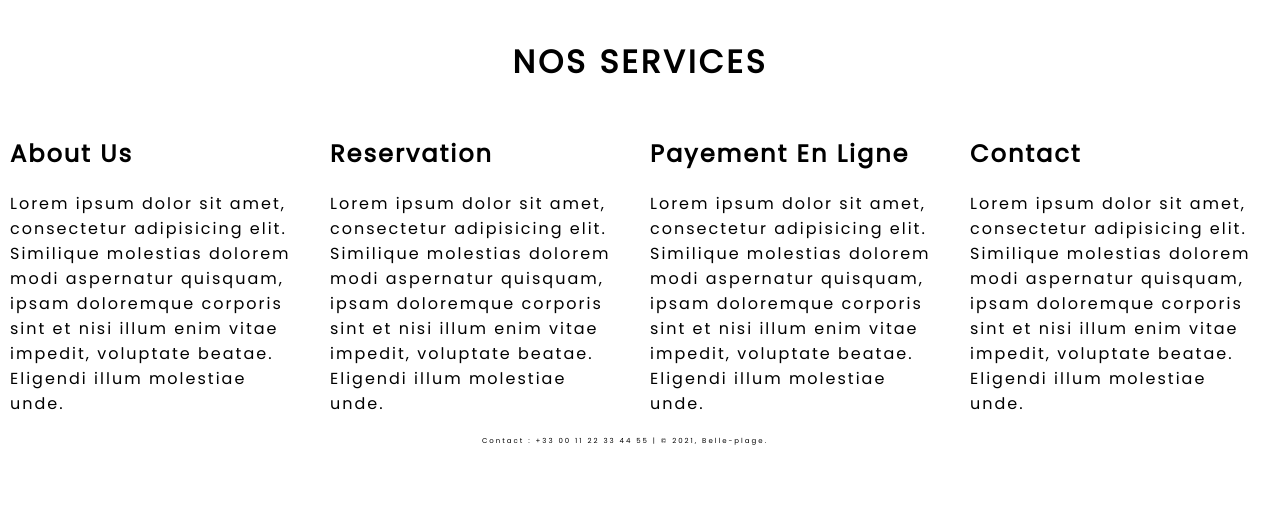
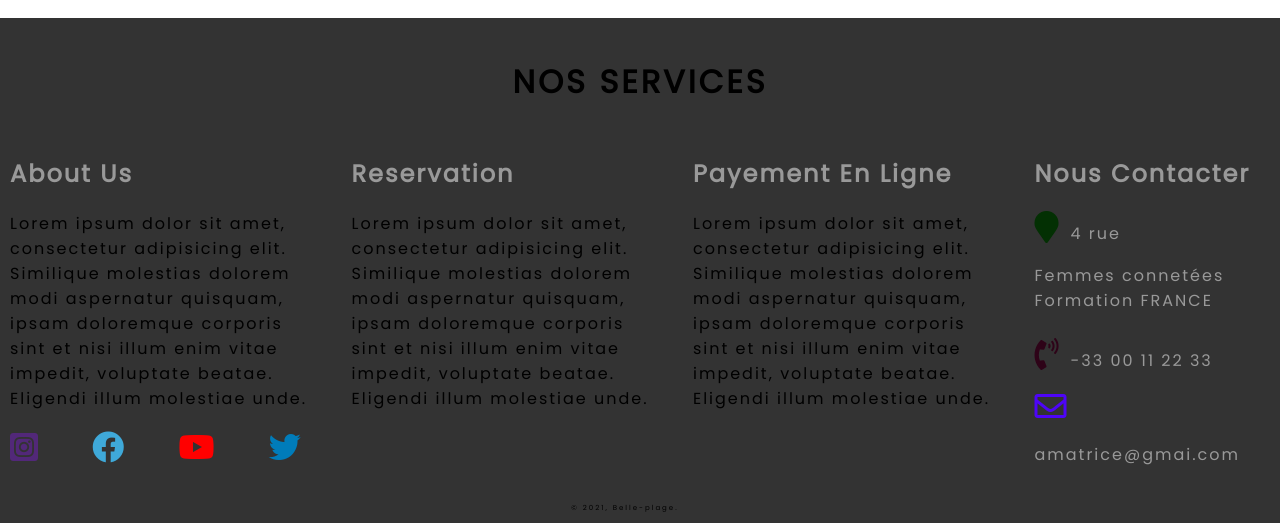
Before and after one commit to Mariam-26/exos-grid, a plain HTML site: page index.html in a window 1280 px wide. Shown: the part 3346-3869 px from the top of the page. Before the commit the page ends 3792 px from the top, so only its background shows below. Drawn offline with Linux system fonts and the light colour scheme.

Commit message:
envoi sur github

```diff
--- a/index.html
+++ b/index.html
@@ -5,6 +5,7 @@
     <meta http-equiv="X-UA-Compatible" content="IE=edge">
     <meta name="viewport" content="width=device-width, initial-scale=1.0">
     <title>Site Amateur</title>
+    <link rel="stylesheet" href="https://cdnjs.cloudflare.com/ajax/libs/font-awesome/5.15.3/css/all.min.css" integrity="sha512-iBBXm8fW90+nuLcSKlbmrPcLa0OT92xO1BIsZ+ywDWZCvqsWgccV3gFoRBv0z+8dLJgyAHIhR35VZc2oM/gI1w==" crossorigin="anonymous" />
     <link rel="stylesheet" href="style.css">
 </head>
 <body id="home">
@@ -123,6 +124,20 @@
             <div class="service">
                 <h3>about us</h3>
                 <p>Lorem ipsum dolor sit amet, consectetur adipisicing elit. Similique molestias dolorem modi aspernatur quisquam, ipsam doloremque corporis sint et nisi illum enim vitae impedit, voluptate beatae. Eligendi illum molestiae unde.</p>
+
+                <a href="http://www.instagram.com" target="_blank">
+                    <i class="fab fa-instagram-square"></i>
+                </a>
+                <a href="http://www.facebook.com" target="_blank">
+                    <i class="fab fa-facebook"></i>
+                </a>
+                <a href="http://www.youtube.com" target="_blank">
+                    <i class="fab fa-youtube"></i>
+                </a>
+                <a href="http://www.twitter.com" target="_blank">
+                    <i class="fab fa-twitter"></i>
+                </a>
+
             </div>
             <div class="service">
                 <h3>reservation</h3>
@@ -134,18 +149,23 @@
             </div>
 
             <div class="service">
-                <h3>contact</h3>
-                <p>Lorem ipsum dolor sit amet, consectetur adipisicing elit. Similique
-                molestias dolorem modi aspernatur quisquam, ipsam doloremque corporis sint
-                et nisi illum enim vitae impedit, voluptate beatae. Eligendi illum
-                molestiae unde.</p>
+                <h3>nous contacter</h3>
+                <p><a href="#"><i class="fas
+                    fa-map-marker">
+                </i>4 rue <br> Femmes connetées Formation
+                FRANCE</a> <br> <br>
+                <a href="#"><i class="fas
+                    fa-phone-volume">
+                    </i>-33 00 11 22 33</a> <br>
+                    <a href="#"><i class="far
+                        fa-envelope">
+                    </i>amatrice@gmai.com</a></p>
             </div>
 
         </div>
 
         <div>
-            <p id="contact">Contact : +33 00 11 22
-            33 44 55 | &copy; 2021, Belle-plage.</p>
+            <p id="contact">&copy; 2021, Belle-plage.</p>
         </div>
 
     </footer>
--- a/style.css
+++ b/style.css
@@ -262,25 +262,25 @@ header h1 {
 footer {
 	display: flex;
 	flex-direction: column;
-
+	background-color: rgb(0, 0, 0, 0.8);
+	justify-content: center;
 	align-items: center;
+	margin-top: 20px;
 }
 
 footer h1 {
 	margin: 10px auto;
 	font-size: 2rem;
-	margin-top: 40PX;
+	margin-top: 40px;
 	letter-spacing: 3px;
 	text-transform: uppercase;
 }
 
 .services {
 	display: flex;
-
 	width: 100%;
-	margin: 20px 0px 20px;
+	margin: 20px 10px 20px;
 	padding-left: 20px;
-
 }
 
 footer h3 {
@@ -288,7 +288,62 @@ footer h3 {
 	text-transform: capitalize;
 	margin: 20px auto;
 	letter-spacing: 2px;
+	color: #999;
 }
+
+footer a {
+	color: #999;
+	transition: all 0.2s ease-in-out;
+	font-size: 1rem;
+	text-decoration: none;
+	margin-right: 20px;
+	margin-bottom: 20px;
+}
+
+footer a:hover {
+	color: #fff;
+}
+
+.fab {
+	margin-right: 30px;
+	margin-top: 20px;
+	margin-bottom: 20px;
+	font-size: 2rem;
+}
+
+.fa-instagram-square {
+	color: #522879;
+}
+
+.fa-facebook {
+	color: #3fa9d9;
+}
+
+.fa-youtube {
+	color: #f00;
+}
+
+.fa-twitter {
+	color: #007cba;
+}
+
+.fas, .far {
+	margin: 0px 10px 20px 0px;
+	font-size: 2rem;
+}
+
+.fa-map-marker {
+	color: rgb(3, 48, 3);
+}
+
+.fa-phone-volume {
+	color: rgb(46, 3, 24);
+}
+
+.fa-envelope {
+	color: rgb(78, 5, 248);
+}
+
 
 footer p {
 	font-size: 1rem;
@@ -298,8 +353,8 @@ footer p {
 
 #contact {
 	font-size: 7px;
+	margin-bottom: 10px;
 }
-
 
 @media screen and (max-width: 1024px) {
 	nav .menu {
```
